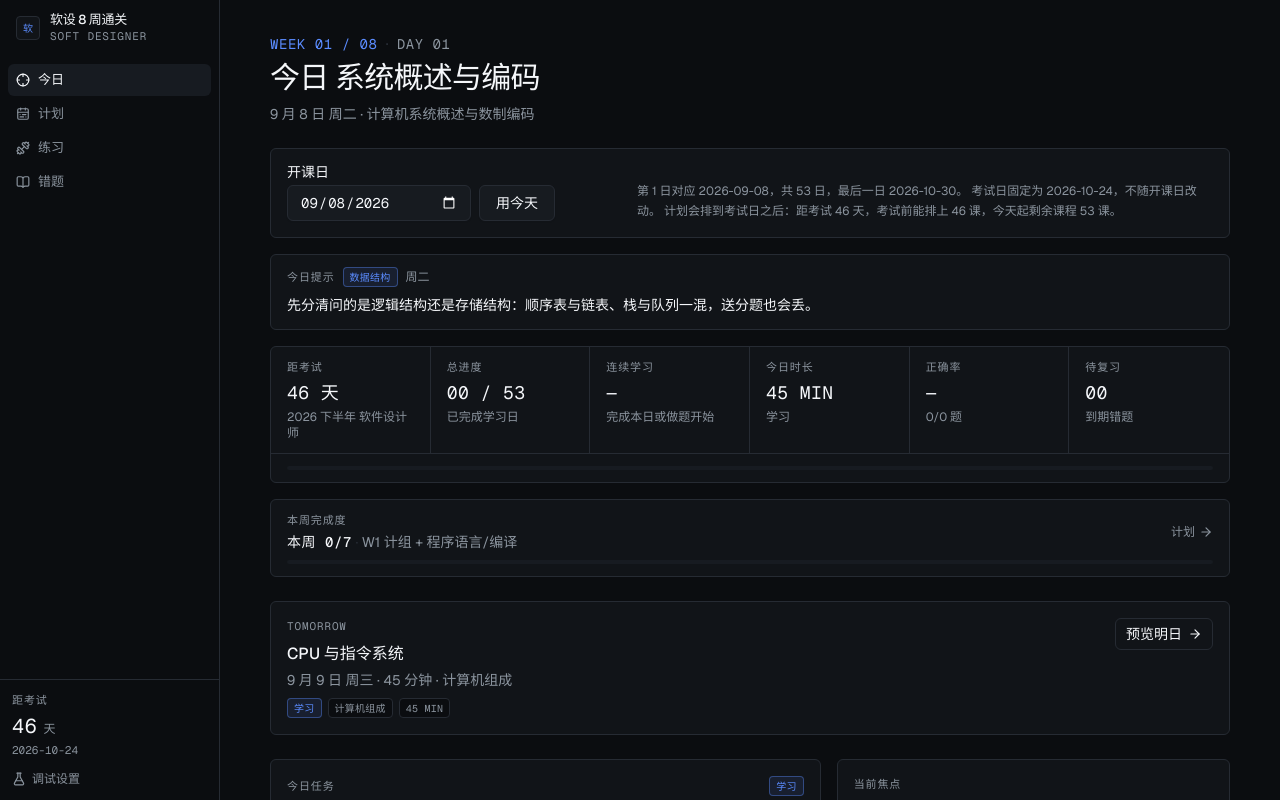
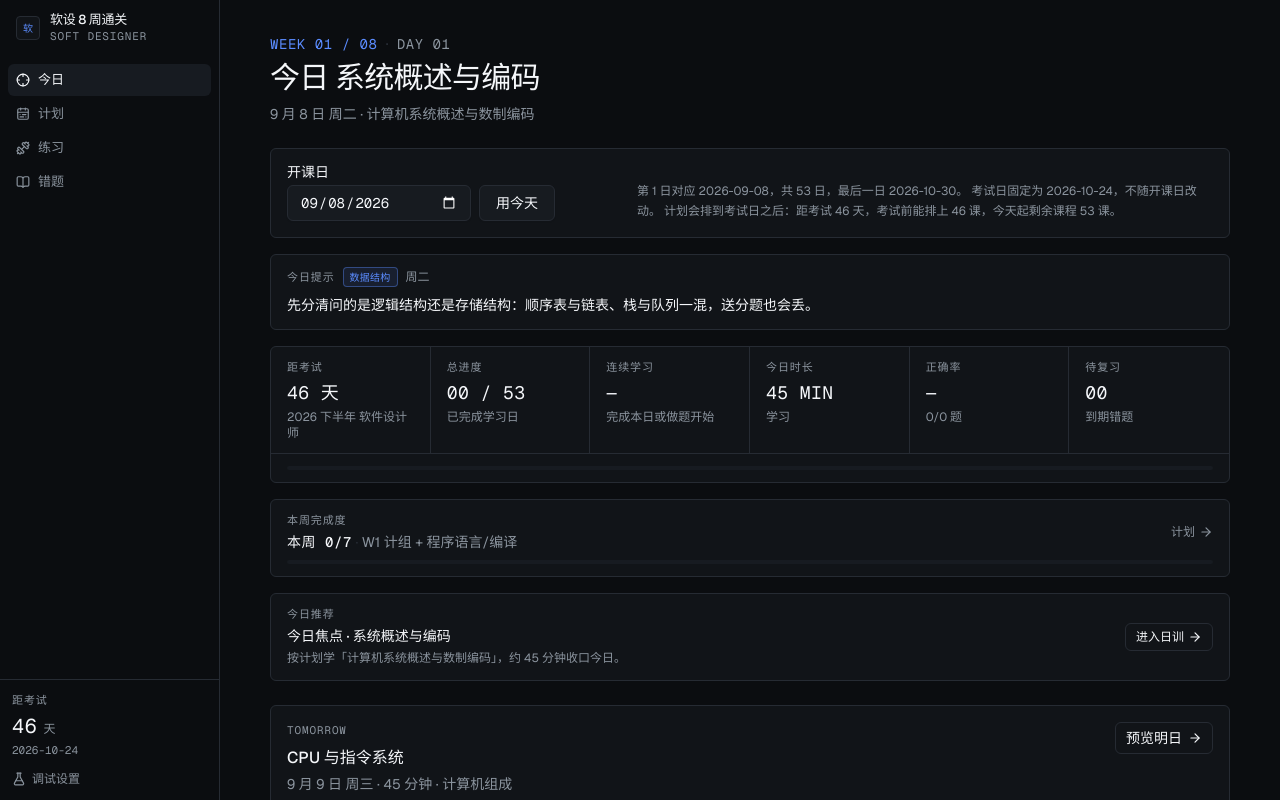
Before and after one commit to x1phyr/ruanshe-8weeks, a Next.js app: page / in a window 1280 px wide. Shown: the top 800 px of the page. Built offline with nearby package versions, Linux system fonts and the light colour scheme.

Commit message:
feat: add compact today-recommend card on dashboard

```diff
--- a/components/dashboard-view.tsx
+++ b/components/dashboard-view.tsx
@@ -12,6 +12,11 @@ import { SimulateDialog } from "@/components/simulate-dialog";
 import { QuizRun } from "@/components/learn/quiz-run";
 import { KindPill, Metric, PageFrame, Surface } from "@/components/ui-bits";
 import { getQuestionById, sampleQuestions, unlockedQuestions } from "@/data/questions";
+import {
+  MODULE_STATS_MIN_ATTEMPTS,
+  topWeakModules,
+} from "@/lib/module-stats";
+import { questionsForModule } from "@/lib/practice";
 import { exportProgressBackup } from "@/lib/backup";
 import { coachTipForDate } from "@/lib/coach-tips";
 import { examConfig } from "@/lib/config";
@@ -229,6 +234,16 @@ export function DashboardView() {
       <WeekProgressCard stats={weekStats} />
 
       <ResumeLastCard resume={resume} />
+
+      <TodayRecommendCard
+        answers={answers}
+        mistakes={mistakes}
+        today={today}
+        progress={progress}
+        unlockAll={unlockAll}
+        startDate={startDate}
+        focus={focus}
+      />
 
       <TomorrowPreview startDate={startDate} today={today} lastDate={lastDate} />
 
@@ -502,6 +517,217 @@ function ResumeLastCard({
         </div>
       </Surface>
     </Link>
+  );
+}
+
+
+function TodayRecommendCard({
+  answers,
+  mistakes,
+  today,
+  progress,
+  unlockAll,
+  startDate,
+  focus,
+}: {
+  answers: AnswerRecord[];
+  mistakes: Mistake[];
+  today: string;
+  progress: ProgressState;
+  unlockAll: boolean;
+  startDate: string;
+  focus: StudyDay;
+}) {
+  const studyDays = useMemo(() => scheduleDays(startDate), [startDate]);
+  const pendingDue = useMemo(() => dueMistakes(mistakes, today), [mistakes, today]);
+  const weak = useMemo(
+    () =>
+      topWeakModules(answers, {
+        minAttempts: MODULE_STATS_MIN_ATTEMPTS,
+        limit: 1,
+      }),
+    [answers],
+  );
+  const weakModule = weak[0] ?? null;
+
+  const moduleBank = useMemo(() => {
+    if (!weakModule) return [] as Question[];
+    return questionsForModule(
+      weakModule.module,
+      studyDays,
+      progress,
+      unlockAll,
+    );
+  }, [weakModule, studyDays, progress, unlockAll]);
+
+  const unlockedPool = useMemo(
+    () =>
+      unlockedQuestions((dayId) => isUnlocked(progress, dayId, unlockAll)),
+    [progress, unlockAll],
+  );
+
+  const wrongOnlyQuestions = useMemo(() => {
+    const duePool = dueMistakes(mistakes, today);
+    const pool =
+      duePool.length > 0 ? duePool : mistakes.filter((m) => !m.mastered);
+    return pool
+      .map((item) => getQuestionById(item.questionId))
+      .filter((item): item is NonNullable<typeof item> => Boolean(item));
+  }, [mistakes, today]);
+
+  type RunState =
+    | { kind: "module"; module: string; questions: Question[] }
+    | { kind: "wrong"; questions: Question[] }
+    | { kind: "random"; questions: Question[] };
+
+  const [run, setRun] = useState<RunState | null>(null);
+
+  const recommendation = useMemo(() => {
+    if (weakModule && moduleBank.length > 0) {
+      const sampleCount = Math.min(20, moduleBank.length);
+      return {
+        kind: "module" as const,
+        title: `练弱项 · ${weakModule.module}`,
+        reason: `${weakModule.module} 正确率 ${weakModule.accuracy}%（${weakModule.correct}/${weakModule.attempts}），优先补这块。`,
+        cta: `抽练 ${sampleCount} 题`,
+        disabled: false,
+      };
+    }
+    if (pendingDue.length > 0) {
+      return {
+        kind: "wrong" as const,
+        title: "只练错题",
+        reason: `有 ${pendingDue.length} 道到期错题，先清掉再学新的更稳。`,
+        cta: `只练错题 ${pendingDue.length}`,
+        disabled: wrongOnlyQuestions.length === 0,
+      };
+    }
+    if (!isCompleted(progress, focus.id)) {
+      return {
+        kind: "focus" as const,
+        title: `今日焦点 · ${focus.topic}`,
+        reason: `按计划学「${focus.title}」，约 ${focus.durationMin} 分钟收口今日。`,
+        cta: "进入日训",
+        disabled: false,
+      };
+    }
+    const n = Math.min(20, unlockedPool.length) || 20;
+    return {
+      kind: "random" as const,
+      title: `随机 ${n} 题`,
+      reason:
+        unlockedPool.length === 0
+          ? "今日计划已完成；解锁更多课后可随机练手。"
+          : "今日计划已完成，随机抽题保持手感。",
+      cta: `随机 ${n} 题`,
+      disabled: unlockedPool.length === 0,
+    };
+  }, [
+    weakModule,
+    moduleBank.length,
+    pendingDue.length,
+    wrongOnlyQuestions.length,
+    progress,
+    focus,
+    unlockedPool.length,
+  ]);
+
+  if (run && run.questions.length > 0) {
+    const heading =
+      run.kind === "module"
+        ? `弱项 · ${run.module}`
+        : run.kind === "wrong"
+          ? "只练错题"
+          : `随机 ${run.questions.length} 题`;
+    return (
+      <Surface className="mt-4 p-4">
+        <button
+          type="button"
+          onClick={() => setRun(null)}
+          className="label-caps hover:text-foreground"
+        >
+          ← 返回推荐
+        </button>
+        <h2 className="mt-2 text-lg font-medium">{heading}</h2>
+        <p className="mt-1 text-sm text-muted-foreground">
+          {run.kind === "module"
+            ? `从「${run.module}」已解锁题中抽取 ${run.questions.length} 题。对错计入正确率；错题写入错题本。`
+            : run.kind === "wrong"
+              ? `到期优先 · ${run.questions.length} 题`
+              : `从已解锁题库抽取（池 ${unlockedPool.length}）。`}
+        </p>
+        <div className="mt-4">
+          <QuizRun
+            questions={run.questions}
+            mode={run.kind === "wrong" ? "review" : "practice"}
+            navKey={
+              run.kind === "module"
+                ? `dashboard:today:module:${run.module}`
+                : run.kind === "wrong"
+                  ? "dashboard:today:wrong-only"
+                  : `dashboard:today:random:${run.questions.length}`
+            }
+            finishLabel="返回推荐"
+            onFinished={() => setRun(null)}
+          />
+        </div>
+      </Surface>
+    );
+  }
+
+  return (
+    <Surface className="mt-4 px-4 py-3">
+      <div className="flex items-center justify-between gap-3">
+        <div className="min-w-0">
+          <div className="label-caps">今日推荐</div>
+          <div className="mt-1 truncate text-sm font-medium">
+            {recommendation.title}
+          </div>
+          <p className="mt-0.5 text-xs leading-5 text-muted-foreground">
+            {recommendation.reason}
+          </p>
+        </div>
+        {recommendation.kind === "focus" ? (
+          <Link
+            href={dayHref(focus)}
+            className="inline-flex h-7 shrink-0 items-center gap-1 rounded-md border border-border px-2.5 text-xs hover:bg-muted"
+          >
+            {recommendation.cta}
+            <ArrowRight className="size-3.5" />
+          </Link>
+        ) : (
+          <Button
+            type="button"
+            size="sm"
+            variant="outline"
+            className="h-7 shrink-0 px-2 text-xs"
+            disabled={recommendation.disabled}
+            onClick={() => {
+              if (recommendation.kind === "module" && weakModule) {
+                const picked = sampleQuestions(moduleBank, 20);
+                if (picked.length === 0) return;
+                setRun({
+                  kind: "module",
+                  module: weakModule.module,
+                  questions: picked,
+                });
+                return;
+              }
+              if (recommendation.kind === "wrong") {
+                if (wrongOnlyQuestions.length === 0) return;
+                setRun({ kind: "wrong", questions: wrongOnlyQuestions });
+                return;
+              }
+              const picked = sampleQuestions(unlockedPool, 20);
+              if (picked.length === 0) return;
+              setRun({ kind: "random", questions: picked });
+            }}
+          >
+            {recommendation.cta}
+          </Button>
+        )}
+      </div>
+    </Surface>
   );
 }
 
--- a/components/practice-view.tsx
+++ b/components/practice-view.tsx
@@ -13,8 +13,9 @@ import {
   MODULE_STATS_MIN_ATTEMPTS,
   topWeakModules,
 } from "@/lib/module-stats";
+import { questionsForModule } from "@/lib/practice";
 import { useTrainerStore } from "@/lib/store";
-import type { AnswerRecord, Progress, Question, StudyDay } from "@/lib/types";
+import type { AnswerRecord, Question } from "@/lib/types";
 
 const SEARCH_DRILL_CAP = 50;
 
@@ -23,29 +24,6 @@ type ActiveRun =
   | { kind: "module"; module: string }
   | { kind: "search"; query: string }
   | { kind: "random"; questions: Question[]; timed?: boolean };
-
-function questionsForModule(
-  moduleName: string,
-  studyDays: StudyDay[],
-  progress: Progress,
-  unlockAll: boolean,
-): Question[] {
-  const unlockedIds = new Set(
-    studyDays
-      .filter(
-        (day) =>
-          day.module === moduleName && isUnlocked(progress, day.id, unlockAll),
-      )
-      .map((day) => day.id),
-  );
-  return questions.filter((q) => {
-    if (unlockedIds.has(q.dayId)) return true;
-    const path = q.knowledgePath ?? "";
-    if (!path.startsWith(moduleName)) return false;
-    // knowledgePath match: only include if that question's day is unlocked (or unlockAll)
-    return isUnlocked(progress, q.dayId, unlockAll);
-  });
-}
 
 function matchesQuery(q: Question, query: string): boolean {
   const needle = query.trim().toLowerCase();
--- /dev/null
+++ b/lib/practice.ts
@@ -0,0 +1,26 @@
+import { questions } from "@/data/questions";
+import { isUnlocked } from "@/lib/progress";
+import type { Progress, Question, StudyDay } from "@/lib/types";
+
+/** Unlocked questions for a calendar module (day.module match or knowledgePath prefix). */
+export function questionsForModule(
+  moduleName: string,
+  studyDays: StudyDay[],
+  progress: Progress,
+  unlockAll: boolean,
+): Question[] {
+  const unlockedIds = new Set(
+    studyDays
+      .filter(
+        (day) =>
+          day.module === moduleName && isUnlocked(progress, day.id, unlockAll),
+      )
+      .map((day) => day.id),
+  );
+  return questions.filter((q) => {
+    if (unlockedIds.has(q.dayId)) return true;
+    const path = q.knowledgePath ?? "";
+    if (!path.startsWith(moduleName)) return false;
+    return isUnlocked(progress, q.dayId, unlockAll);
+  });
+}
```
Also changed, not shown: 1 other file (tests, documents, lock files or other folders).
